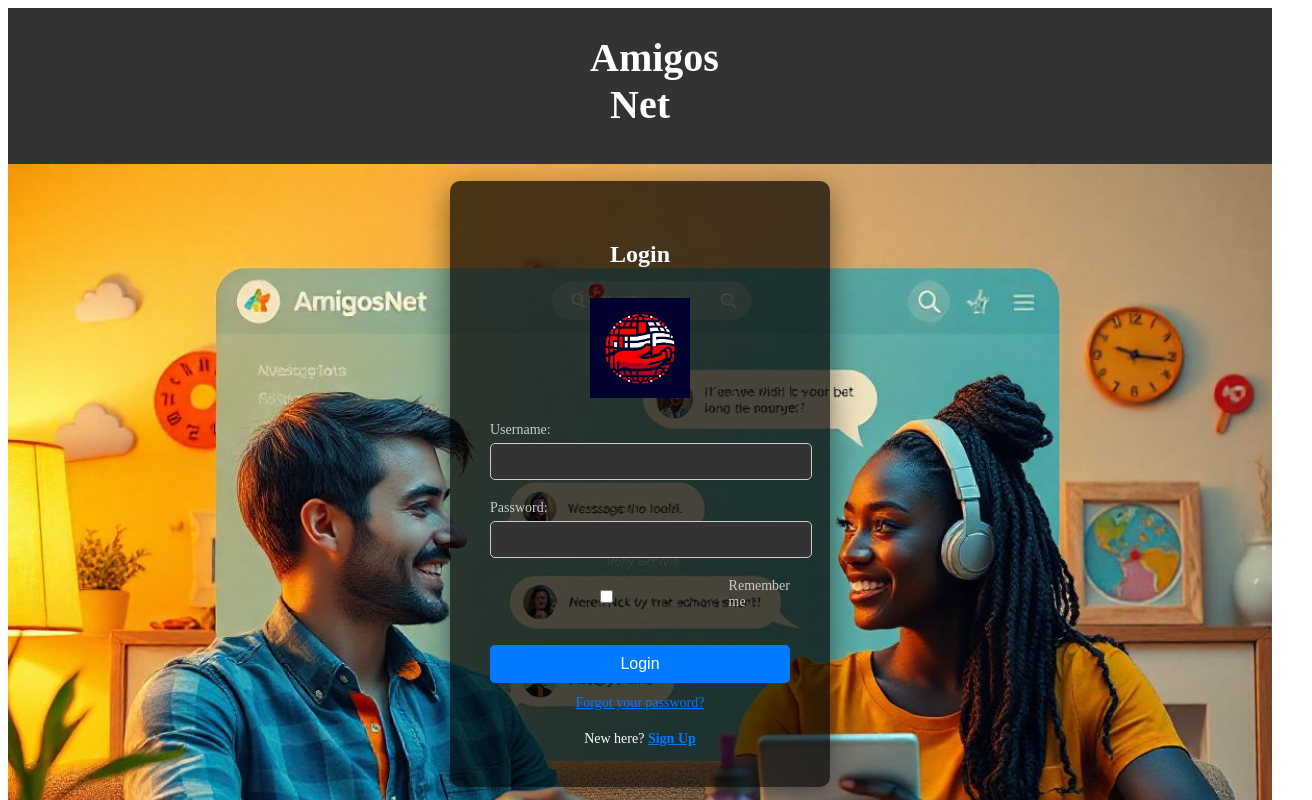
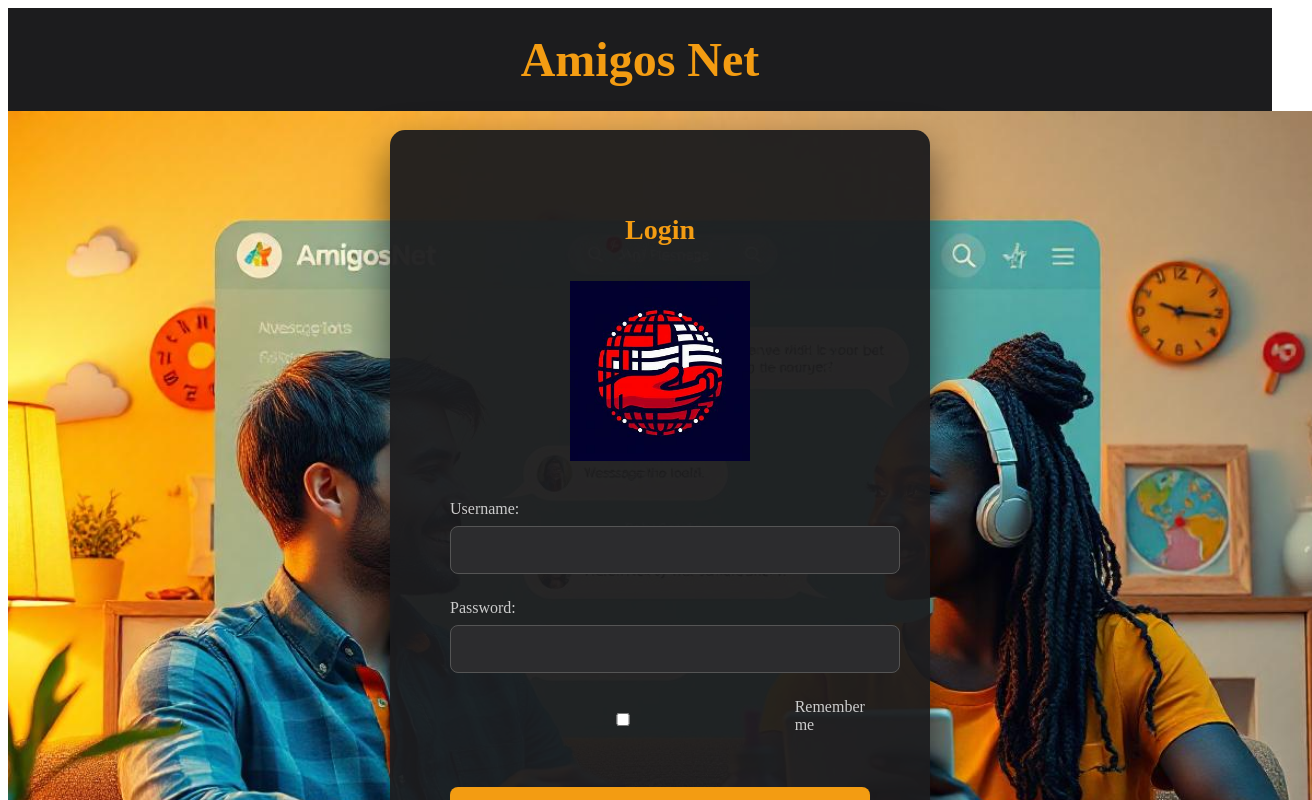
Before and after one commit to LP-blog-usc/frontend, a Vue app: page / in a window 1280 px wide. Shown: the top 800 px of the page, 1312 px wide, since content can reach past the window. Built offline with nearby package versions, Linux system fonts and the light colour scheme.

Commit message:
mejoras en interfaz

```diff
--- a/src/components/login-Form.vue
+++ b/src/components/login-Form.vue
@@ -1,7 +1,6 @@
 <template>
   <div>
     <!-- Barra Superior -->
-    <!-- Sección de la cabecera que contiene el título "Amigos Net" -->
     <header class="header">
       <nav class="navbar">
         <div class="logo">
@@ -15,39 +14,33 @@
       <!-- Contenedor del formulario de login -->
       <div class="login-container">
         <div class="login-box">
-          <!-- Título del formulario de login -->
           <h2>Login</h2>
-          <!-- Logo de la aplicación -->
-          <img src="@/assets/logo.png" alt="Logo" class="logo" />
-          <!-- Formulario de login -->
+          <!-- Contenedor del logo ajustado -->
+          <div class="logo-container">
+            <img src="@/assets/logo.png" alt="Logo" class="logo-image" />
+          </div>
           <form @submit.prevent="login">
             <div class="form-group">
-              <!-- Campo para el nombre de usuario -->
               <label for="username">
                 <i class="fas fa-user"></i> Username:
               </label>
               <input type="text" v-model="username" id="username" required />
             </div>
             <div class="form-group">
-              <!-- Campo para la contraseña -->
               <label for="password">
                 <i class="fas fa-lock"></i> Password:
               </label>
               <input type="password" v-model="password" id="password" required />
             </div>
             <div class="form-group remember-me">
-              <!-- Checkbox para "Remember me" -->
               <input type="checkbox" id="remember-me" />
               <label for="remember-me">Remember me</label>
             </div>
-            <!-- Botón de envío del formulario -->
             <button type="submit" :disabled="isSubmitting" class="action-button">Login</button>
             <div class="forgot-password">
-              <!-- Enlace para "Forgot your password?" -->
               <a href="#">Forgot your password?</a>
             </div>
             <div class="signup">
-              <!-- Enlace para "Sign Up" que usa Vue Router para redirigir -->
               New here? <router-link :to="{ name: 'UserRegister' }">Sign Up</router-link>
             </div>
           </form>
@@ -58,40 +51,36 @@
 </template>
 
 <script>
-// El componente exportado incluye la lógica del formulario de login
 export default {
   data() {
     return {
-      // Variables reactivas que se usan para almacenar el nombre de usuario y la contraseña
       username: '',
       password: '',
-      isSubmitting: false, // Controla el estado del botón de envío para evitar múltiples envíos
+      isSubmitting: false,
     };
   },
   methods: {
-    // Método que se ejecuta al enviar el formulario
     login() {
-      this.isSubmitting = true; // Desactiva el botón de envío para evitar clics múltiples
-      // Lógica para el inicio de sesión iría aquí
-      // Por ejemplo, enviar los datos a una API para autenticar al usuario
-      this.isSubmitting = false; // Reactiva el botón después de completar la lógica
+      this.isSubmitting = true;
+      // Lógica para autenticar al usuario
+      this.isSubmitting = false;
     }
   }
 }
 </script>
 
 <style scoped>
-/* Estilos de la barra superior */
+/* Barra superior */
 .header {
-  background-color: #333;
-  padding: 1rem 2rem;
+  background-color: #1c1c1e;
+  padding: 1.5rem 2.5rem; /* Ajuste de padding para mayor espacio */
   display: flex;
   justify-content: center;
   align-items: center;
-  color: white;
+  color: #fff;
 }
 
-/* Configuración del navbar para centrar el contenido */
+/* Estilos del navbar */
 .navbar {
   display: flex;
   justify-content: center;
@@ -99,152 +88,158 @@ export default {
   width: 100%;
 }
 
-/* Alinea el logo en el centro */
-.logo {
-  text-align: center;
+.logo h1 {
+  font-size: 3rem; /* Aumento del tamaño de la fuente */
+  margin: 0;
+  font-weight: 700;
+  color: #f39c12;
 }
 
-/* Estilos para el título (h1) de la cabecera */
-.logo h1 {
-  font-size: 2.5rem; /* Tamaño del h1 */
-  margin: 0;
-  font-weight: bold;
+/* Contenedor de fondo */
+.background-container {
+  background-image: url('@/assets/fondo1.png');
+  background-size: cover;
+  background-position: center;
+  background-repeat: no-repeat;
+  width: 100%;
+  height: 100vh;
+  display: flex;
+  justify-content: center;
+  align-items: center;
+  padding: 20px; /* Agrega un pequeño padding */
 }
 
-/* Estilos del contenedor de fondo */
-.background-container {
-  background-image: url('@/assets/fondo1.png'); /* Imagen de fondo */
-  background-size: cover; /* Ajusta la imagen de fondo para cubrir todo el contenedor */
-  background-position: center; /* Centra la imagen de fondo */
-  background-repeat: no-repeat; /* Evita que la imagen de fondo se repita */
-  width: 100%;
-  height: 100vh; /* Ocupa toda la altura de la ventana */
+/* Contenedor del formulario de login */
+.login-container {
   display: flex;
-}
-
-/* Contenedor para el formulario de login */
-.login-container {
-  height: 80vh; /* Ocupa el 80% de la altura de la ventana */
-  width: 100vw; /* Ocupa todo el ancho de la ventana */
-  display: flex;
-  justify-content: center; /* Centra horizontalmente */
-  align-items: center; /* Centra verticalmente */
-  color: white;
-  margin: 0;
-  padding: 0;
-  overflow: hidden; /* Oculta cualquier desbordamiento */
+  justify-content: center;
+  align-items: center;
+  width: 100vw;
+  height: 100vh;
+  padding: 20px;
 }
 
 /* Caja del formulario de login */
 .login-box {
-  background: rgba(0, 0, 0, 0.7); /* Fondo negro con transparencia */
-  padding: 40px;
-  border-radius: 10px; /* Bordes redondeados */
-  box-shadow: 0 10px 30px rgba(0, 0, 0, 0.5); /* Sombra alrededor del contenedor */
-  width: 300px; /* Ancho fijo */
+  background: rgba(28, 28, 30, 0.95); /* Aumenta la opacidad para mayor contraste */
+  padding: 60px; /* Aumenta el padding para más espacio interno */
+  border-radius: 15px; /* Bordes más redondeados */
+  box-shadow: 0 20px 40px rgba(0, 0, 0, 0.6); /* Sombra más pronunciada */
+  width: 100%;
+  max-width: 420px; /* Aumenta el ancho máximo */
   text-align: center;
+  color: #fff;
 }
 
-/* Estilo para el título del formulario de login */
+/* Título del formulario */
 .login-box h2 {
-  margin-bottom: 20px;
-  font-size: 24px;
-  font-weight: 600;
+  margin-bottom: 35px; /* Aumenta el espacio inferior */
+  font-size: 28px; /* Aumenta el tamaño de la fuente */
+  font-weight: 700;
+  color: #f39c12;
 }
 
-/* Estilo para la imagen del logo */
-.logo {
-  max-width: 100px; /* Ancho máximo de la imagen */
-  margin: 10px 0 20px 0; /* Márgenes superior e inferior */
+/* Contenedor del logo */
+.logo-container {
+  width: 100%;
+  max-width: 180px; /* Aumenta el tamaño máximo del contenedor del logo */
+  margin: 0 auto 35px auto; /* Centra y ajusta el margen inferior */
 }
 
-/* Estilo para el grupo de formularios */
+/* Imagen del logo */
+.logo-image {
+  width: 100%; /* Asegura que el logo ocupe el 100% del contenedor */
+  height: auto; /* Mantiene la proporción del logo */
+}
+
+/* Grupos de formulario */
 .form-group {
-  margin-bottom: 20px;
+  margin-bottom: 25px;
   text-align: left;
 }
 
-/* Estilo para las etiquetas del formulario */
+/* Etiquetas de los formularios */
 .form-group label {
-  font-size: 14px;
+  font-size: 16px; /* Aumenta el tamaño de la fuente */
+  color: #ccc;
   display: block;
-  margin-bottom: 5px;
+  margin-bottom: 8px;
+}
+
+/* Entradas del formulario */
+.form-group input {
+  width: 100%;
+  padding: 14px; /* Aumenta el padding para mayor espacio */
+  border-radius: 8px; /* Bordes más redondeados */
+  border: 1px solid #555;
+  background: #2c2c2e;
+  color: #fff;
+  transition: border-color 0.3s;
+  font-size: 16px; /* Aumenta el tamaño de la fuente */
+}
+
+/* Entrada en foco */
+.form-group input:focus {
+  border-color: #f39c12;
+  outline: none;
+}
+
+/* Casilla "Remember me" */
+.remember-me {
+  display: flex;
+  align-items: center;
+  font-size: 15px; /* Aumenta ligeramente el tamaño de la fuente */
   color: #ccc;
 }
 
-/* Estilo para los campos de entrada del formulario */
-.form-group input {
+/* Botón de acción (Login) */
+.action-button {
   width: 100%;
-  padding: 10px;
-  border-radius: 5px;
-  border: 1px solid #ccc;
-  background: #333; /* Fondo oscuro */
-  color: white;
+  padding: 14px; /* Aumenta el padding */
+  border: none;
+  border-radius: 8px; /* Bordes más redondeados */
+  background-color: #f39c12;
+  color: #fff;
+  font-size: 18px; /* Mantiene el tamaño de la fuente consistente */
+  font-weight: 600;
+  cursor: pointer;
+  transition: background-color 0.3s, transform 0.2s;
+  margin-top: 20px; /* Aumenta el espacio superior */
 }
 
-/* Estilo para el campo de entrada cuando está en foco */
-.form-group input:focus {
-  border-color: #007bff; /* Cambia el color del borde al estar en foco */
-  outline: none;
+/* Hover en botón */
+.action-button:hover {
+  background-color: #d35400;
+  transform: scale(1.05); /* Aumenta ligeramente el efecto de escala */
 }
 
-/* Estilo para la casilla "Remember me" */
-.remember-me {
-  display: flex;
-  align-items: center;
-  font-size: 14px;
+/* Botón deshabilitado */
+button:disabled {
+  background-color: #888;
+  cursor: not-allowed;
 }
 
-/* Estilo para la casilla de verificación de "Remember me" */
-.remember-me input {
-  margin-right: 10px;
+/* Enlace "Forgot your password?" */
+.forgot-password a {
+  color: #f39c12;
+  font-size: 15px;
+  text-decoration: none;
+  transition: color 0.3s;
 }
 
-/* Estilo para el botón de acción (Login) */
-.action-button {
-  width: 100%;
-  padding: 10px;
-  border: none;
-  border-radius: 5px;
-  background-color: #007bff; /* Color de fondo azul */
-  color: white;
-  font-size: 16px;
-  cursor: pointer;
-  margin-top: 10px;
-  transition: background-color 0.3s, transform 0.2s; /* Transición al pasar el ratón */
+.forgot-password a:hover {
+  color: #d35400;
 }
 
-/* Estilo del botón cuando el usuario pasa el ratón por encima */
-.action-button:hover {
-  background-color: #0056b3; /* Cambia el color de fondo cuando se pasa el ratón */
-  transform: scale(1.05); /* Efecto de aumento */
+/* Enlace "Sign Up" */
+.signup a {
+  color: #f39c12;
+  font-weight: 700;
+  text-decoration: none;
+  transition: color 0.3s;
 }
 
-/* Estilo del botón cuando está deshabilitado */
-button:disabled {
-  background-color: #555; /* Color gris cuando está deshabilitado */
-}
-
-/* Estilo para el enlace "Forgot your password?" */
-.forgot-password {
-  margin-top: 10px;
-}
-
-/* Estilo para el enlace "Forgot your password?" */
-.forgot-password a {
-  color: #007bff;
-  font-size: 14px;
-}
-
-/* Estilo para la sección "Sign Up" */
-.signup {
-  margin-top: 20px;
-  font-size: 14px;
-}
-
-/* Estilo para el enlace "Sign Up" */
-.signup a {
-  color: #007bff;
-  font-weight: 600; /* Hace que el texto sea más grueso */
+.signup a:hover {
+  color: #d35400;
 }
 </style>
```
